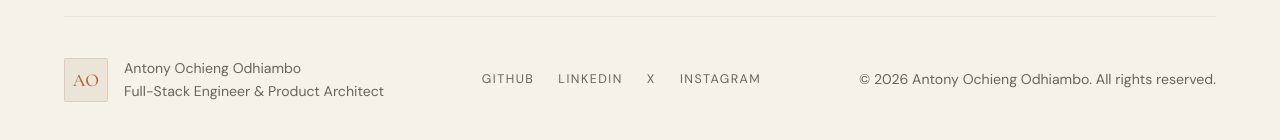
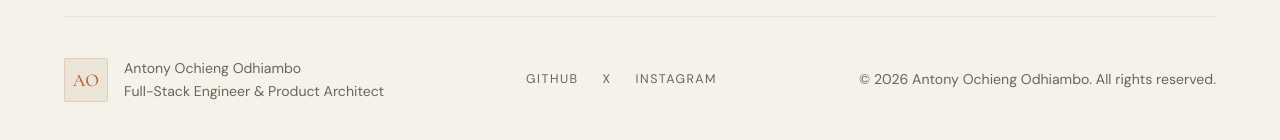
Before and after one commit to Antony-005/portfolio, a Next.js app: page / in a window 1280 px wide. Shown: the part 3175-3315 px from the top of the page. Built offline with nearby package versions, Linux system fonts and the light colour scheme; no server answers.

Commit message:
Social media handles

```diff
--- a/components/Footer.js
+++ b/components/Footer.js
@@ -1,11 +1,10 @@
 import Link from "next/link";
 
-// TODO: replace these href values with your real profile URLs
+// LinkedIn intentionally omitted for now — account is pending reinstatement.
 const SOCIALS = [
-  { label: "GitHub", href: "https://github.com/YOUR-USERNAME" },
-  { label: "LinkedIn", href: "https://linkedin.com/in/YOUR-USERNAME" },
-  { label: "X", href: "https://x.com/YOUR-USERNAME" },
-  { label: "Instagram", href: "https://instagram.com/YOUR-USERNAME" },
+  { label: "GitHub", href: "https://github.com/Antony-005" },
+  { label: "X", href: "https://x.com/AntonyO27832226" },
+  { label: "Instagram", href: "https://www.instagram.com/ant.ony056/" },
 ];
 
 export default function Footer() {
```
